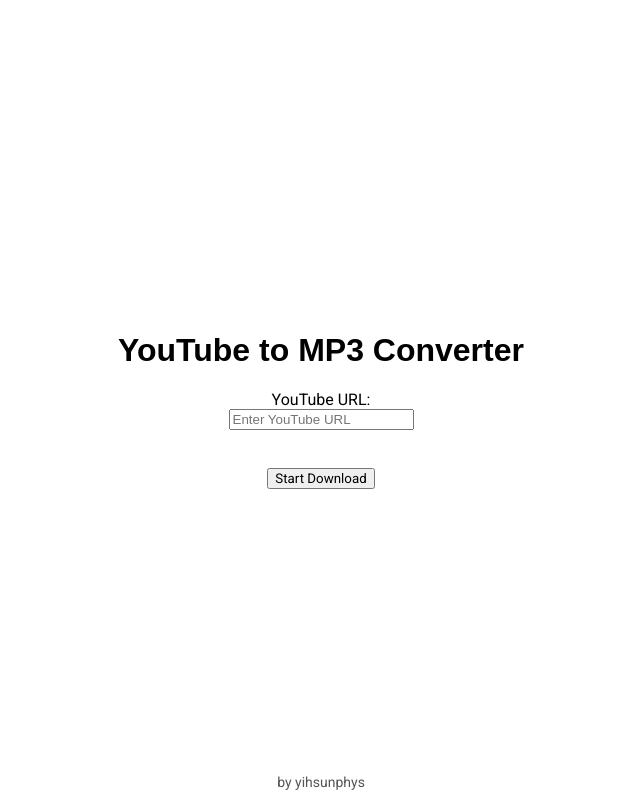
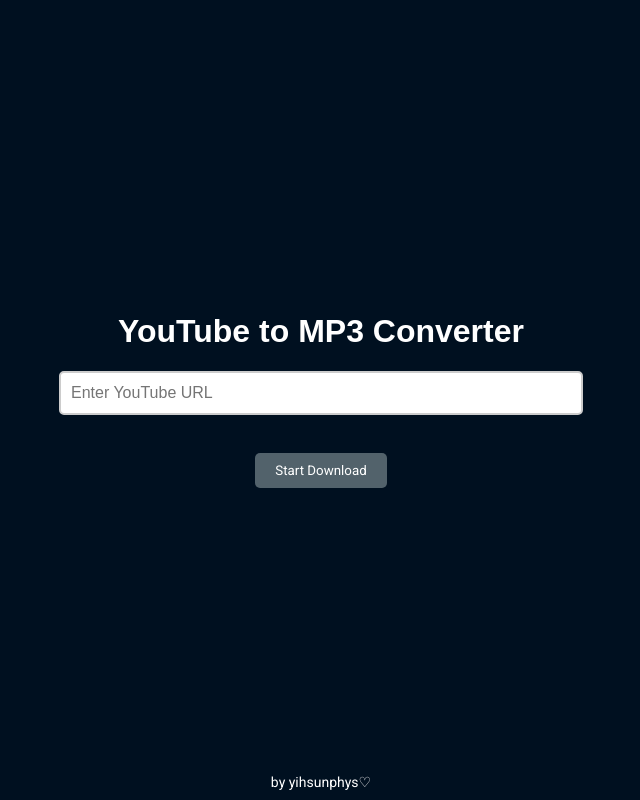
Before and after one commit to yihsunphys/Youtube-to-MP3, a Flask app: page / in a window 1280 px wide. Shown: the whole page, without its empty margins (319-959 px from the left). Run offline with Flask 2, Linux system fonts and the light colour scheme; some web fonts are replaced.

Commit message:
update css

```diff
--- a/app.py
+++ b/app.py
@@ -67,4 +67,4 @@
         return jsonify({"error": str(e)}), 500
 
 if __name__ == "__main__":
-    app.run(host='0.0.0.0', port=5000)
+    app.run(host='0.0.0.0', port=5000, debug=True)
--- a/templates/index.html
+++ b/templates/index.html
@@ -9,6 +9,7 @@
     <style>
         h1 {
             font-family: 'Raleway Dots', sans-serif; /* 使用 Railway Dots 字體 */
+            color: white;
         }
 
         body {
@@ -20,17 +21,57 @@
             height: 100vh; /* 使用視窗高度 */
             margin: 0; /* 移除默認的邊距 */
             text-align: center; /* 文字水平居中 */
+            background-color: #001020; /* 背景色為藏青色 */
+            color: white;
+        }
+        input {
+            width: 500px; /* 設置輸入框的寬度 */
+            height: 20px; /* 設置輸入框的高度 */
+            padding: 10px; /* 增加內邊距 */
+            font-size: 16px; /* 設置字體大小 */
+            border: 2px solid #ccc; /* 設置邊框 */
+            border-radius: 5px; /* 圓角邊框 */
+        }
+        button {
+            font-family: 'Roboto', sans-serif;
+            color: white;
+            background-color: #52626b; /* 設置按鈕背景為比較亮的藍色 */
+            border: none;
+            border-radius: 5px; /* 圓角邊框 */
+            padding: 10px 20px;
+            cursor: pointer;
         }
 
-        button {
-            font-family: 'Roboto', sans-serif;
+        button:hover {
+            background-color: #313436; /* 按鈕懸浮時顏色 */
         }
 
         footer {
             position: absolute;
             bottom: 10px; /* 讓 footer 靠近頁面底部 */
             font-size: 14px; /* 調整字體大小 */
-            color: #555; /* 設置字體顏色 */
+            color: white; /* 設置字體顏色 */
+        }
+
+        #downloadLinkContainer {
+            margin-top: 20px; /* 增加上邊距，讓下載連結按鈕向下移 */
+        }
+
+        /* 這是為了讓下載按鈕看起來像普通的按鈕 */
+        .download-button {
+            font-family: 'Roboto', sans-serif;
+            color: white; /* 文字顏色 */
+            background-color: #145677; /* 按鈕顏色 */
+            padding: 10px 20px; /* 按鈕大小 */
+            border: none;
+            border-radius: 5px; /* 圓角邊框 */
+            cursor: pointer;
+            text-decoration: none; /* 移除下劃線 */
+            display: inline-block; /* 讓它顯示為塊元素 */
+        }
+
+        .download-button:hover {
+            background-color: #003366; /* 懸停時顏色 */
         }
     </style>
     <script>
@@ -56,6 +97,7 @@
                     const linkElement = document.createElement('a');
                     linkElement.href = data.download_link;  // 下載連結
                     linkElement.download = "audio.mp3";  // 可以設置預設的檔名
+                    linkElement.classList.add('download-button');  // 添加按鈕樣式
                     linkElement.textContent = "Click here to download the MP3 file";
                     document.getElementById("downloadLinkContainer").innerHTML = '';  // 清空容器
                     document.getElementById("downloadLinkContainer").appendChild(linkElement);
@@ -70,13 +112,12 @@
 </head>
 <body>
     <h1>YouTube to MP3 Converter</h1>
-    <label for="url">YouTube URL:</label>
     <input type="text" id="url" placeholder="Enter YouTube URL">
     <br><br>
     <button onclick="startDownload()">Start Download</button>
     <div id="downloadLinkContainer"></div> <!-- 顯示下載連結的容器 -->
     <footer>
-        by yihsunphys
+        by yihsunphys♡
     </footer>
 </body>
 </html>
```
